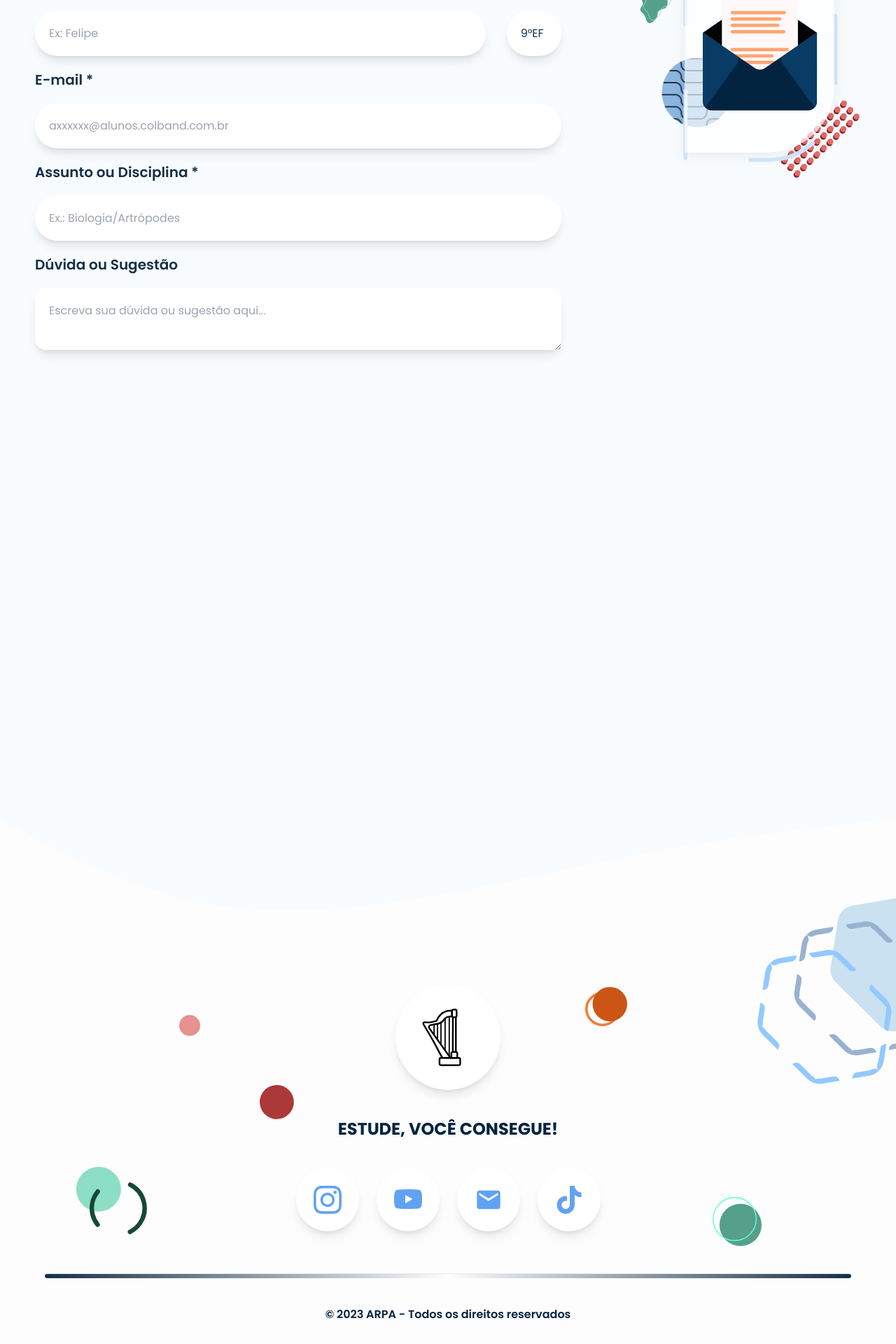
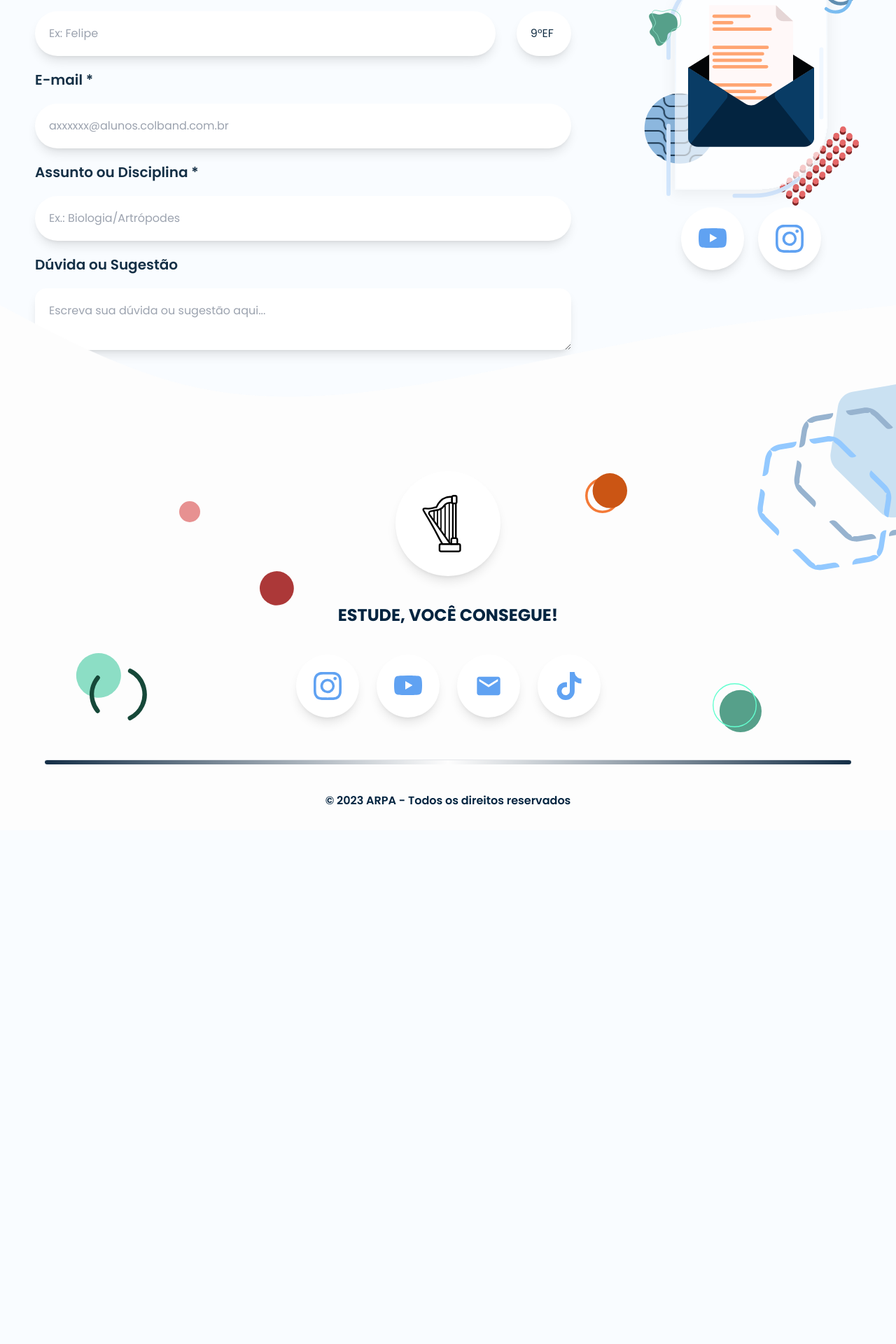
Before and after one commit to KesneyFerro/arpa, a Next.js app: page /contato in a window 1280 px wide. Shown: the part 350-2270 px from the top of the page at 70% size. After the commit the page ends 1536 px from the top, so only its background shows below. Built offline with nearby package versions, Linux system fonts and the light colour scheme.

Commit message:
🔥 contact_us

```diff
--- a/components/layout/arpa_footer.tsx
+++ b/components/layout/arpa_footer.tsx
@@ -1,8 +1,4 @@
-import { BsInstagram } from "react-icons/bs";
-import { BsYoutube } from "react-icons/bs";
-import { MdEmail } from "react-icons/md";
-import { FaTiktok } from "react-icons/fa";
-import Link from "next/link";
+import MediaButton from "./home/media_button";
 
 const Footer = () => {
   return (
@@ -66,37 +62,34 @@ const Footer = () => {
           </h3>
           <div className="mediaFooter flex flex-col sm:flex-row justify-between gap-[10px] sm:gap-[25px] my-[20px] sm:mb-[40px] sm:mt-[20px] lg:mt-[40px]">
             <div className="rowDivision1MediaFooter flex justify-center gap-[10px] sm:gap-[25px]">
-              <Link
-                target={"_blank"}
-                href={"https://www.instagram.com/arpa2band/"}
-                className="p-[20px] sm:p-[25px] shadow-lg bg-white rounded-full"
-              >
-                <BsInstagram className="text-[25px] sm:text-[40px] text-[#60A2F2]" />
-              </Link>
-              <Link
-                target={"_blank"}
-                href={
+              <MediaButton
+                number={1}
+                link={"https://www.instagram.com/arpa3band/"}
+                size={"text-[25px] sm:text-[40px]"}
+                padding={"p-[20px] sm:p-[25px]"}
+              />
+              <MediaButton
+                number={2}
+                link={
                   "https://www.youtube.com/channel/UCf3BKzdLV3b_7JglQJFHiqg"
                 }
-                className="p-[20px] sm:p-[25px] shadow-lg bg-white rounded-full"
-              >
-                <BsYoutube className="text-[25px] sm:text-[40px] text-[#60A2F2]" />
-              </Link>
+                size={"text-[25px] sm:text-[40px]"}
+                padding={"p-[20px] sm:p-[25px]"}
+              />
             </div>
             <div className="rowDivision2MediaFooter flex justify-center gap-[10px] sm:gap-[25px]">
-              <Link
-                href={"/contato"}
-                className="p-[20px] sm:p-[25px] shadow-lg bg-white rounded-full"
-              >
-                <MdEmail className="text-[25px] sm:text-[40px] text-[#60A2F2]" />
-              </Link>
-              <Link
-                target={"_blank"}
-                href={"https://www.tiktok.com/pt-BR"}
-                className="p-[20px] sm:p-[25px] shadow-lg bg-white rounded-full"
-              >
-                <FaTiktok className="text-[25px] sm:text-[40px] text-[#60A2F2]" />
-              </Link>
+              <MediaButton
+                number={3}
+                link={"/contato"}
+                size={"text-[25px] sm:text-[40px]"}
+                padding={"p-[20px] sm:p-[25px]"}
+              />
+              <MediaButton
+                number={4}
+                link={"https://www.tiktok.com/pt-BR"}
+                size={"text-[25px] sm:text-[40px]"}
+                padding={"p-[20px] sm:p-[25px]"}
+              />
             </div>
           </div>
           <hr className="my-[20px] w-[90%] h-[5px] bg-gradient-to-r from-[#152F47] via-[#185b9600] to-[#152F47] rounded-full sm:h-[7px]" />
--- a/components/layout/home/grade_button.tsx
+++ b/components/layout/home/grade_button.tsx
@@ -8,7 +8,7 @@ interface Props {
   spacing?: boolean;
 }
 
-const GradeButon = ({
+const GradeButton = ({
   title,
   color,
   image,
@@ -81,4 +81,4 @@ const GradeButon = ({
   );
 };
 
-export default GradeButon;
+export default GradeButton;
--- /dev/null
+++ b/components/layout/home/media_button.tsx
@@ -0,0 +1,29 @@
+import Link from "next/link";
+import { BsInstagram } from "react-icons/bs";
+import { BsYoutube } from "react-icons/bs";
+import { MdEmail } from "react-icons/md";
+import { FaTiktok } from "react-icons/fa";
+
+interface Props {
+  number: number;
+  link: string;
+  size: string;
+  padding: string;
+}
+
+const MediaButton = ({ number, link, size, padding }: Props) => {
+  return (
+    <Link
+      target={"_blank"}
+      href={link}
+      className={`${padding} shadow-lg bg-white rounded-full`}
+    >
+      {number == 1 && <BsInstagram className={`text-[#60A2F2] ${size}`} />}
+      {number == 2 && <BsYoutube className={`text-[#60A2F2] ${size}`} />}
+      {number == 3 && <MdEmail className={`text-[#60A2F2] ${size}`} />}
+      {number == 4 && <FaTiktok className={`text-[#60A2F2] ${size}`} />}
+    </Link>
+  );
+};
+
+export default MediaButton;
--- a/components/layout/navbar.tsx
+++ b/components/layout/navbar.tsx
@@ -90,7 +90,7 @@ const Navbar = () => {
               initial={{ opacity: 0 }}
               animate={{ opacity: 1, transition: { delay: 0.3 } }}
               exit={{ opacity: 0 }}
-              className="flex justify-center items-center gap-y-[10px] flex-col"
+              className="flex justify-center items-center gap-y-[10px] flex-col lg:hidden"
             >
               <h3>Home</h3>
               <h3>Resumos</h3>
--- a/pages/contato.tsx
+++ b/pages/contato.tsx
@@ -1,6 +1,6 @@
 import { NextPage } from "next";
 import Head from "next/head";
-
+import MediaButton from "../components/layout/home/media_button";
 import Navbar from "../components/layout/navbar";
 import Footer from "../components/layout/arpa_footer";
 
@@ -14,7 +14,7 @@ const Contact: NextPage = () => {
       </Head>
       <Navbar />
       <main className="mt-[50px] lg:mt-[70px]">
-        <div className="contentDisplay flex flex-col lg:flex-row justify-center w-full  h-[1500px] lg:justify-between">
+        <div className="contentDisplay flex flex-col lg:flex-row justify-center w-full  h-auto lg:justify-between">
           <div className="leftSideContent flex flex-col items-center full mx-[50px]">
             <div className="titleForm w-full">
               <h2 className="text-5xl font-bold text-[#153046] text-center">
@@ -84,13 +84,27 @@ const Contact: NextPage = () => {
               </div>
             </div>
           </div>
-          <div className="rightSideDisplay  my-[50px] lg:mx-[50px] flex flex-col items-center justify-center]">
+          <div className="rightSideDisplay  mb-[200px] mt-[100px] lg:mx-[50px] flex flex-col items-center justify-center">
             <img
               src="email_us_mobile.svg"
               alt=""
               className="block lg:hidden min-w-[250px]"
             />
             <img src="email_us_mobile.svg" alt="" className="hidden lg:block" />
+            <div className="buttonsRightSide flex justify-center items-center gap-5">
+              <MediaButton
+                number={2}
+                link={""}
+                size={"text-[40px]"}
+                padding={"p-[25px] sm:p-[25px]"}
+              />
+              <MediaButton
+                number={1}
+                link={"https://www.instagram.com/arpa3band/"}
+                size={"text-[40px]"}
+                padding={"p-[25px] sm:p-[25px]"}
+              />
+            </div>
           </div>
         </div>
       </main>
--- a/pages/index.tsx
+++ b/pages/index.tsx
@@ -6,7 +6,7 @@ import { BsCaretDownFill } from "react-icons/bs";
 
 import Navbar from "../components/layout/navbar";
 import Footer from "../components/layout/arpa_footer";
-import GradeButon from "../components/layout/home/grade_button";
+import GradeButton from "../components/layout/home/grade_button";
 import FactBox from "../components/layout/home/facts";
 import BlueButton from "../components/layout/blue_button";
 
@@ -101,7 +101,7 @@ const Home: NextPage = () => {
           </div>
           <div className="homeGrades mx-5 mt-[50px] lg:mt-0 flex flex-col lg:flex-row items-center justify-center gap-3 lg:gap-[25px] xl:gap-[50px] drop-shadow-md">
             <div className="gradesRow1 flex flex-row justify-center items-center gap-3 lg:gap-[25px] xl:gap-[50px]">
-              <GradeButon
+              <GradeButton
                 title="9°EF"
                 alt="c1"
                 image="/c1.png"
@@ -109,7 +109,7 @@ const Home: NextPage = () => {
                 strokeColor="#3392FF"
                 backgroundColor="#AFD4FF"
               />
-              <GradeButon
+              <GradeButton
                 title="1°EM"
                 alt="c2"
                 image="/c2.png"
@@ -120,7 +120,7 @@ const Home: NextPage = () => {
               />
             </div>
             <div className="gradesRow2 flex flex-row justify-center items-center gap-3 lg:gap-[25px] xl:gap-[50px]">
-              <GradeButon
+              <GradeButton
                 title="2°EM"
                 alt="c3"
                 image="/c3.png"
@@ -129,7 +129,7 @@ const Home: NextPage = () => {
                 backgroundColor="#D2E2EE"
                 spacing
               />
-              <GradeButon
+              <GradeButton
                 title="3°EM"
                 alt="c4"
                 image="/c4.png"
```
Also changed, not shown: public/email_us_desktop.svg, public/email_us_mobile.svg.
